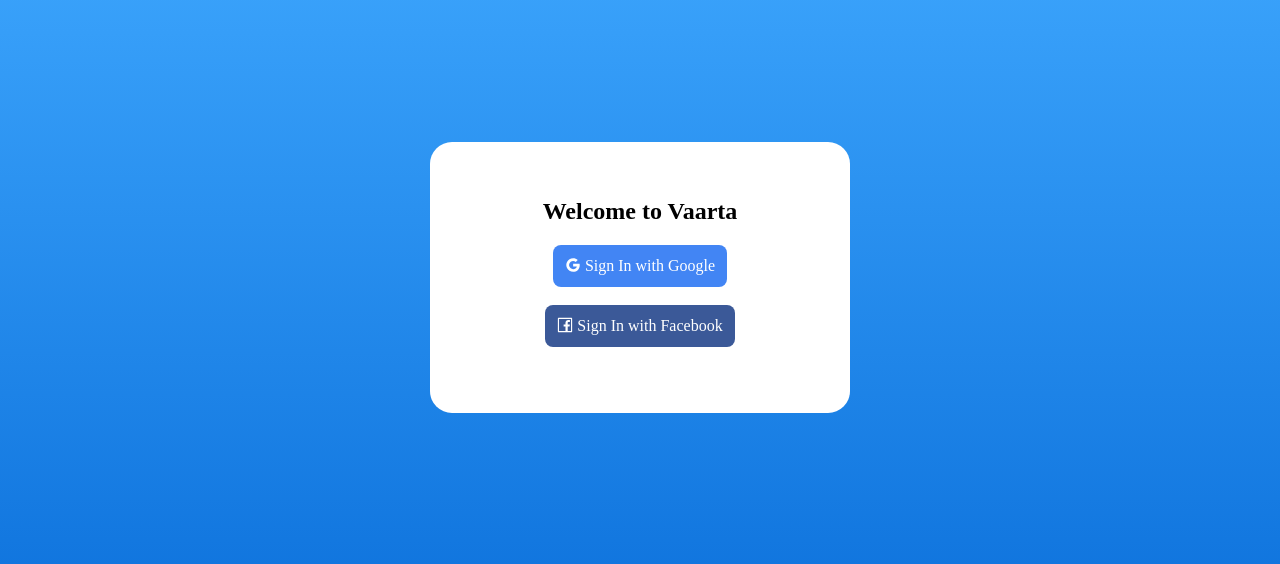
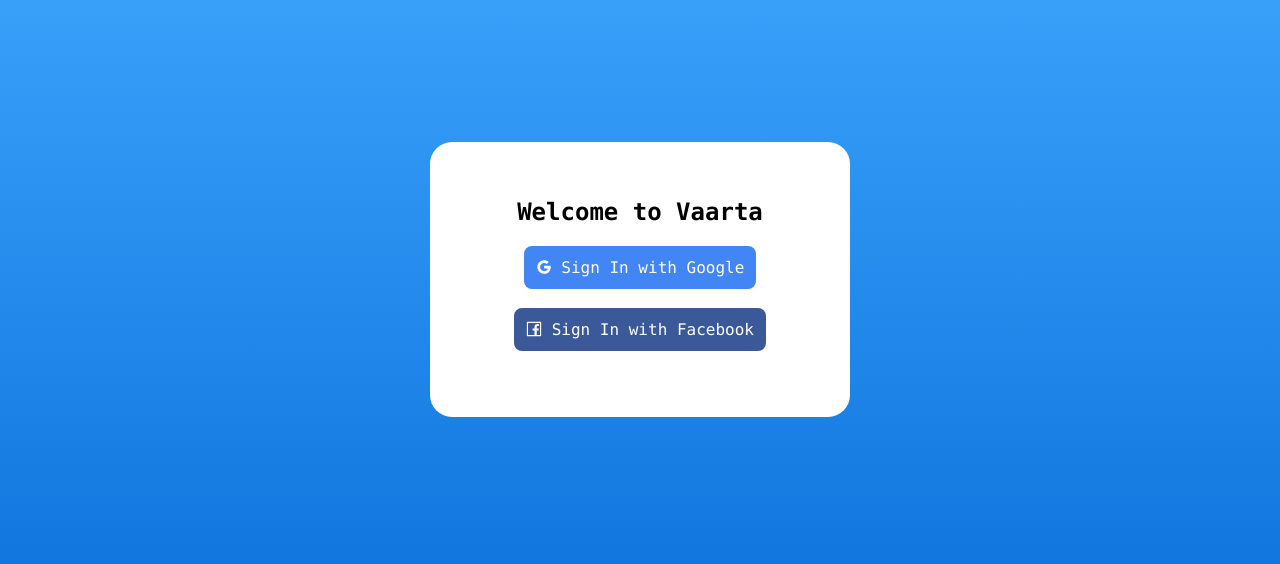
Before and after one commit to Rishabh471/vaarta4, a React (Create React App) app: page / in a window 1280 px wide. Shown: the part 114-678 px from the top of the page. Built offline with nearby package versions, Linux system fonts and the light colour scheme; no server answers.

Commit message:
Update index.css

```diff
--- a/src/index.css
+++ b/src/index.css
@@ -1,7 +1,7 @@
 /* Global */
 
 * {
-  font-family: 'The Nautigal', cursive;
+  font-family: "Lucida Console", "Courier New", monospace;
 }
 
 /* Chats Page */
```
